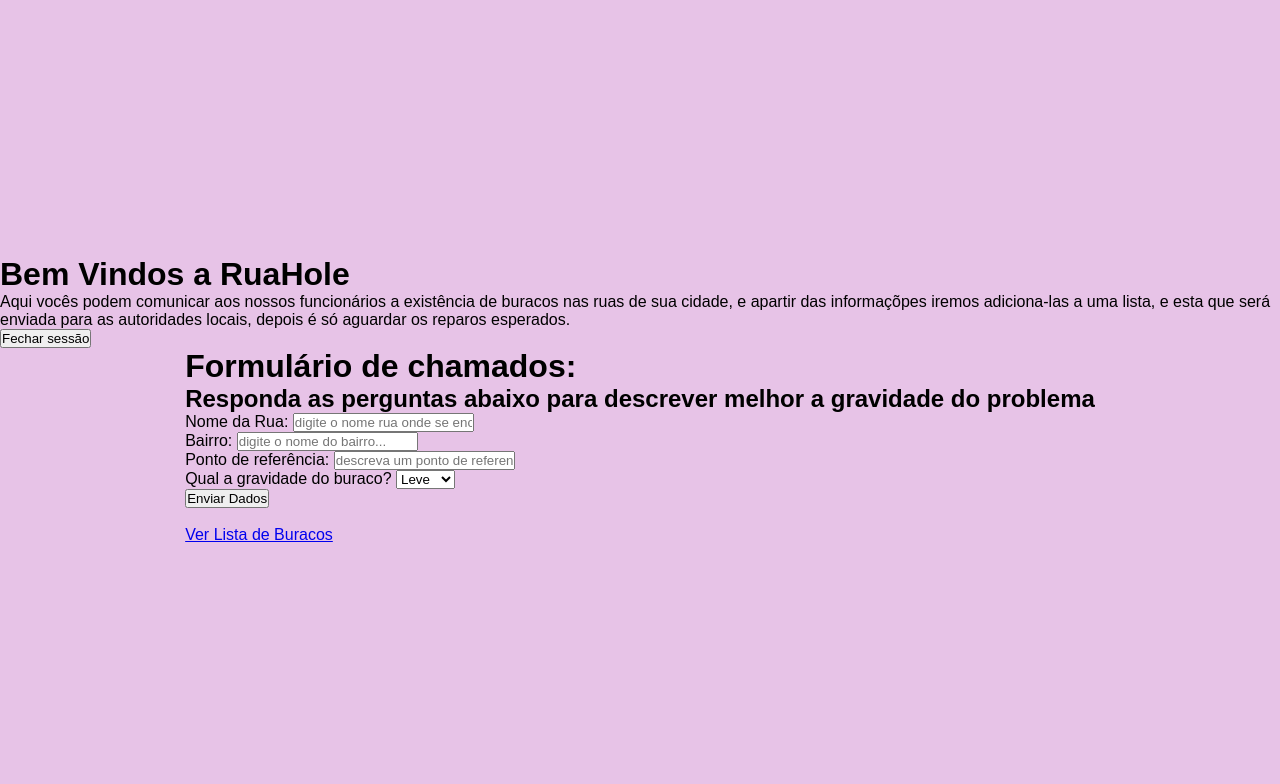
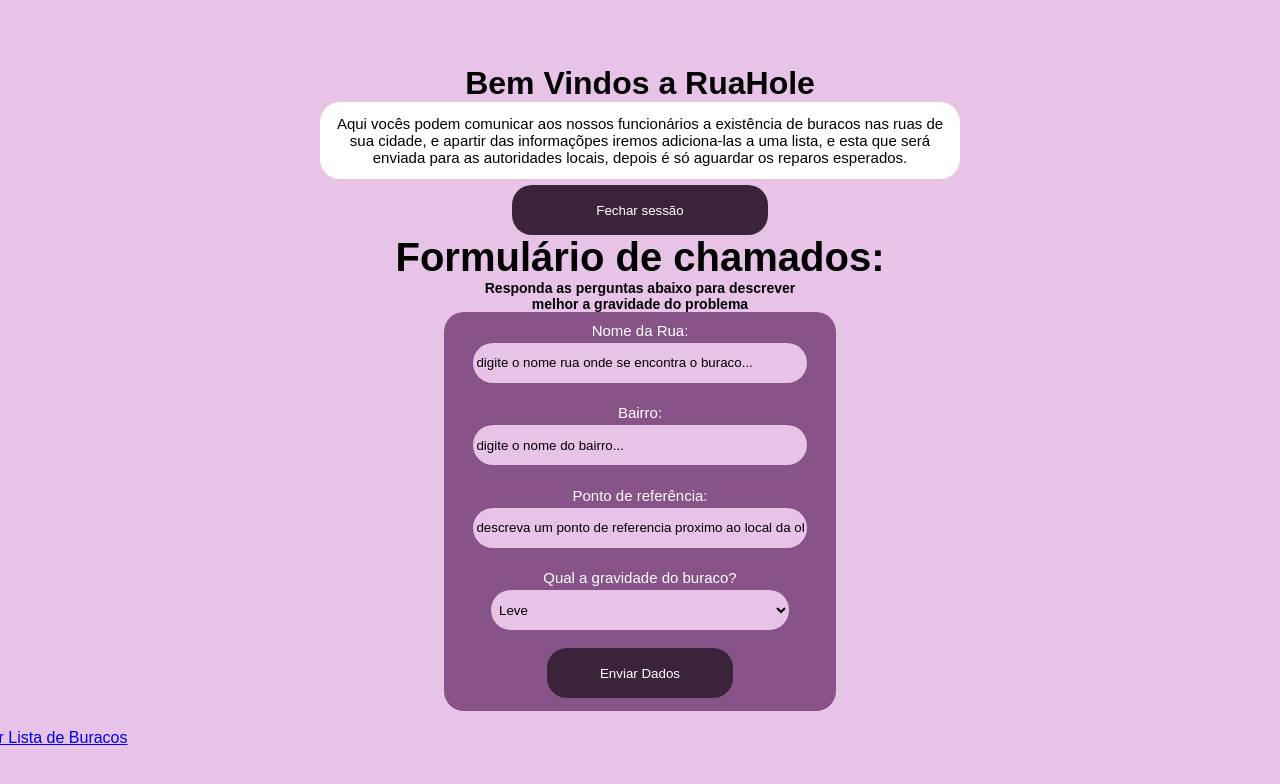
Before and after one commit to Lucival-Projetos/Projeto-PSI, a Flask app: template templates/index.html in a window 1280 px wide. Shown: the top 784 px of the page. Run offline with Flask 3, Linux system fonts and the light colour scheme; the template is opened without the code that fills it, so the values that code supplies are empty.

Commit message:
css + id & class

```diff
--- a/static/css/styles.css
+++ b/static/css/styles.css
@@ -13,10 +13,177 @@ body{
     justify-content: center;
     background-color: rgb(231,195,231);
 }
+#formcadastro{
+    display: flex;
+    flex-direction: column;
+    align-items: center;
+    justify-content: center;
+    gap: 2%;
+    background-color: rgb(136, 83, 136);
+    border-radius: 20px;
+    box-shadow: 0px 0px 10px rgb(59, 35, 59);
+    width: 30%;
+    height: 6   0%;
+    margin-top: -8%;
+    padding-bottom: 1%;
+}
+.lb1{
+    color: white;
+    font-size: 30px;
+    margin-bottom: 5%;
+    margin-top: 5%;
+}
+.inp1{
+    width: 80%;
+    height: 15%;
+    padding: 3%;
+    border-radius: 20px;
+    border: none;
+    background-color: rgb(231,195,231);
+}
+#butao{
+    background-color: rgb(59, 35, 59);
+    border-radius: 20px;
+    width: 50%;
+    height: 80px;
+    color: white;
+    border: none;
+    margin-top: 2%;
+}
+#titulo{
+    color: black;
+    text-align: center;
+    margin-top: 1%;
+}
+#descricao{
+    background-color: white;
+    font-size: 15px;
+    width: 50%;
+    text-align: center;
+    padding: 1%;
+    border-radius: 20px;
+    margin: auto;
+}
+#logout button{
+    background-color: rgb(59, 35, 59);
+    border-radius: 20px;
+    width: 20%;
+    height: 50px;
+    color: white;
+    border: none;
+    margin-top: 0.5%;
+    margin-left: 40%;
+}
+#titulodesc{
+    color: black;
+    font-size: 40px;
+    text-align: center;
+}
+#requisitos{
+    color: black;
+    font-size: 14px;
+    text-align: center;
+}
+#form2{
+    display: flex;
+    flex-direction: column;
+    align-items: center;
+    justify-content: center;
+    width: 50%;
+    margin: auto;
+    background-color: rgb(136, 83, 136);
+    border-radius: 20px;
+}
+.lb2{
+    color: white;
+    font-size: 15px;
+    margin-bottom: 1%;
+}
+.inp2{
+    width: 90%;
+    height: 40px;
+    padding: 1%;
+    border-radius: 20px;
+    border: none;
+    background-color: rgb(231,195,231);
+    margin-bottom: 1%;
+}
+select{
+    width: 80%;
+    height: 40px;
+    padding: 1%;
+    border-radius: 20px;
+    border: none;
+    background-color: rgb(231,195,231);
+}
+#butchones{
+    background-color: rgb(59, 35, 59);
+    border-radius: 20px;
+    width: 50%;
+    color: white;
+    border: none;
+    height: 50px;
+    margin-bottom: 1%;
+}
+input::placeholder{
+    color: black;
+}
+#link{
+    margin-left: -85%;
+}
+#editrelato{
+    color: white;
+    text-align: center;
+    margin-top: 1%;
+    background-color: rgb(59, 35, 59);
+    border-radius: 15px;
+}
+#p1{
+    color: white;
+    text-align: center;
+    margin-top: 1%;
+}
+#form2{
+    display: flex;
+    flex-direction: column;
+    align-items: center;
+    justify-content: center;
+    width: 80%;
+    margin: auto;
+    background-color: rgb(136, 83, 136);
+    border-radius: 20px;
+    padding: 2%;
+}
+.lb3{
+    color: white;
+    font-size: 15px;
+    margin-bottom: 1%;
+}
+.inp3{
+    width: 80%;
+    height: 40px;
+    padding: 1%;
+    border-radius: 20px;
+    border: none;
+    background-color: rgb(231,195,231);
+    margin-bottom: 1%;
+}
+#enviar{
+    background-color: rgb(59, 35, 59);
+    border-radius: 20px;
+    width: 50%;
+    color: white;
+    border: none;
+    height: 50px;
+    margin-bottom: 1%;
+}
+#linku{
+    margin-left: -80%;
+    color: white;
+}
 .erro{
     border-radius: 20px;
     background-color: rgb(136, 83, 136);
-    padding: 5%;
     display: flex;
     flex-direction: column;
     align-items: center;
--- a/templates/index.html
+++ b/templates/index.html
@@ -6,39 +6,39 @@
 
 {% block conteudo %}
     <div>
-        <h1> Bem Vindos a RuaHole </h1>
+        <h1 id="titulo"> Bem Vindos a RuaHole </h1>
 
-        <p> Aqui vocês podem comunicar aos nossos funcionários a existência de buracos nas ruas de sua cidade, e apartir das informaçõpes iremos adiciona-las a uma lista, e esta que será enviada para as autoridades locais, depois é só aguardar os reparos esperados.</p>
+        <p id="descricao"> Aqui vocês podem comunicar aos nossos funcionários a existência de buracos nas ruas de sua cidade, e apartir das informaçõpes iremos adiciona-las a uma lista, e esta que será enviada para as autoridades locais, depois é só aguardar os reparos esperados.</p>
 
-        <form action="{{url_for('logout')}}" method="POST">
+        <form id="logout" action="{{url_for('logout')}}" method="POST">
             <button type="submit"> Fechar sessão </button>
         </form>
     </div>
 
     <div>
-        <h1> Formulário de chamados: </h1>
-        <h2> Responda as perguntas abaixo para descrever melhor a gravidade do problema </h2>
+        <h1 id="titulodesc"> Formulário de chamados: </h1>
+        <h2 id="requisitos"> Responda as perguntas abaixo para descrever <br> melhor a gravidade do problema </h2>
 
-        <form action="{{ url_for('cadastrar_buraco') }}" method="POST">
-            <label for="rua"> Nome da Rua: </label>
-            <input type="text" name="rua" placeholder="digite o nome rua onde se encontra o buraco..." required>
+        <form id="form2" action="{{ url_for('cadastrar_buraco') }}" method="POST">
+            <label class="lb2" for="rua"> Nome da Rua: </label>
+            <input class="inp2" type="text" name="rua" placeholder="digite o nome rua onde se encontra o buraco..." required>
             <br>
-            <label for="bairro"> Bairro: </label>
-            <input type="text" name="bairro" placeholder="digite o nome do bairro..." required>
+            <label class="lb2" for="bairro"> Bairro: </label>
+            <input class="inp2" type="text" name="bairro" placeholder="digite o nome do bairro..." required>
             <br>
-            <label for="referencia"> Ponto de referência: </label>
-            <input type="text" name="referencia" placeholder="descreva um ponto de referencia proximo ao local da obstrução">
+            <label class="lb2" for="referencia"> Ponto de referência: </label>
+            <input class="inp2" type="text" name="referencia" placeholder="descreva um ponto de referencia proximo ao local da obstrução">
             <br>
-            <label for="gravidade"> Qual a gravidade do buraco? </label>
+            <label class="lb2" for="gravidade"> Qual a gravidade do buraco? </label>
             <select name="gravidade" id="gravidade">
                 <option value="leve"> Leve </option>
                 <option value="media"> Média</option>
                 <option value="grave"> Grave  </option>
             </select>
             <br>
-            <button type="submit"> Enviar Dados </button>
+            <button id="butchones" type="submit"> Enviar Dados </button>
         </form>
         <br>
-        <a href="{{url_for('exibir_lista')}}"> Ver Lista de Buracos </a>
+        <a id="link" href="{{url_for('exibir_lista')}}"> Ver Lista de Buracos </a>
     </div>
 {% endblock %}
```
Also changed, not shown: templates/cadastro.html (+6 -6 lines), templates/editar.html (+12 -12 lines).
